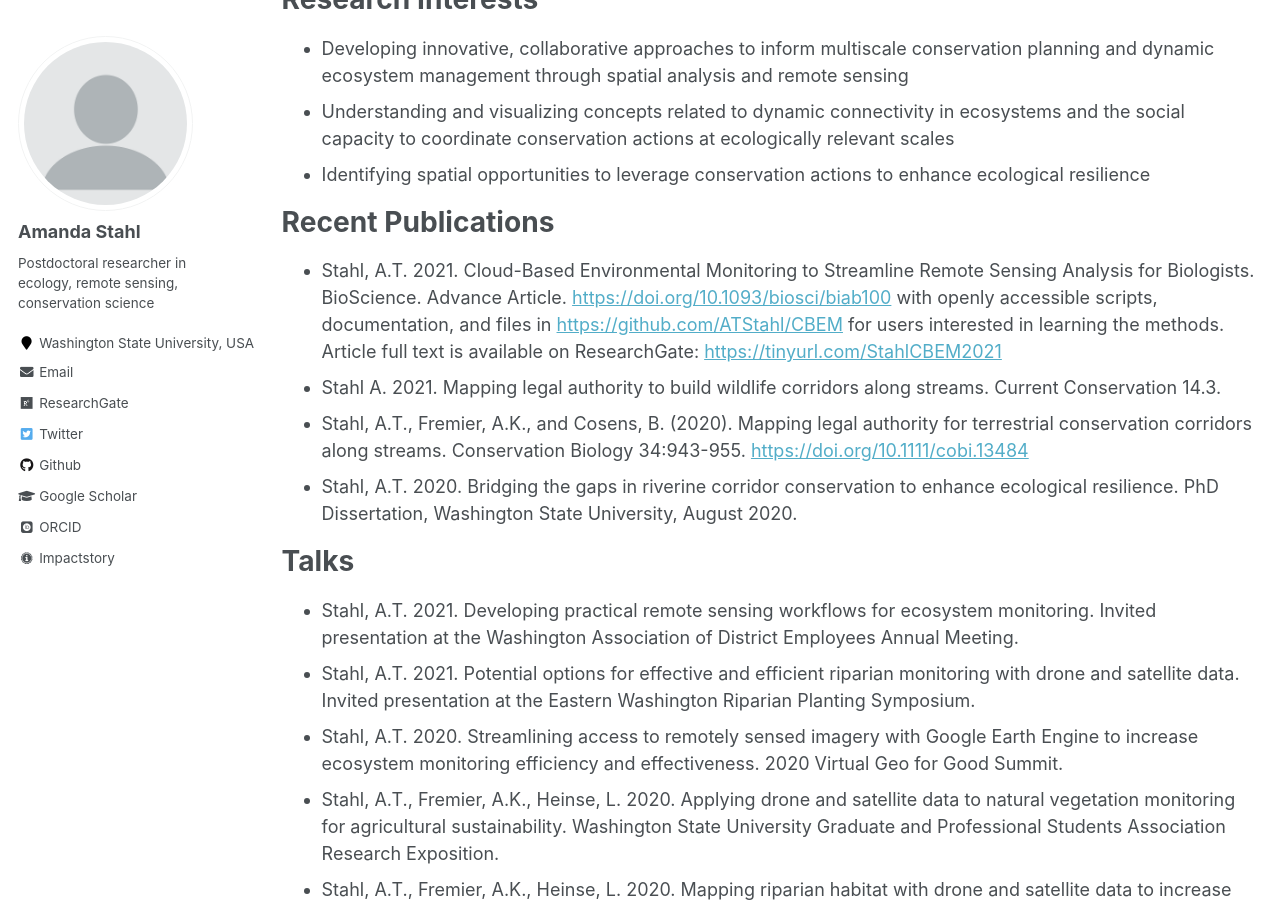
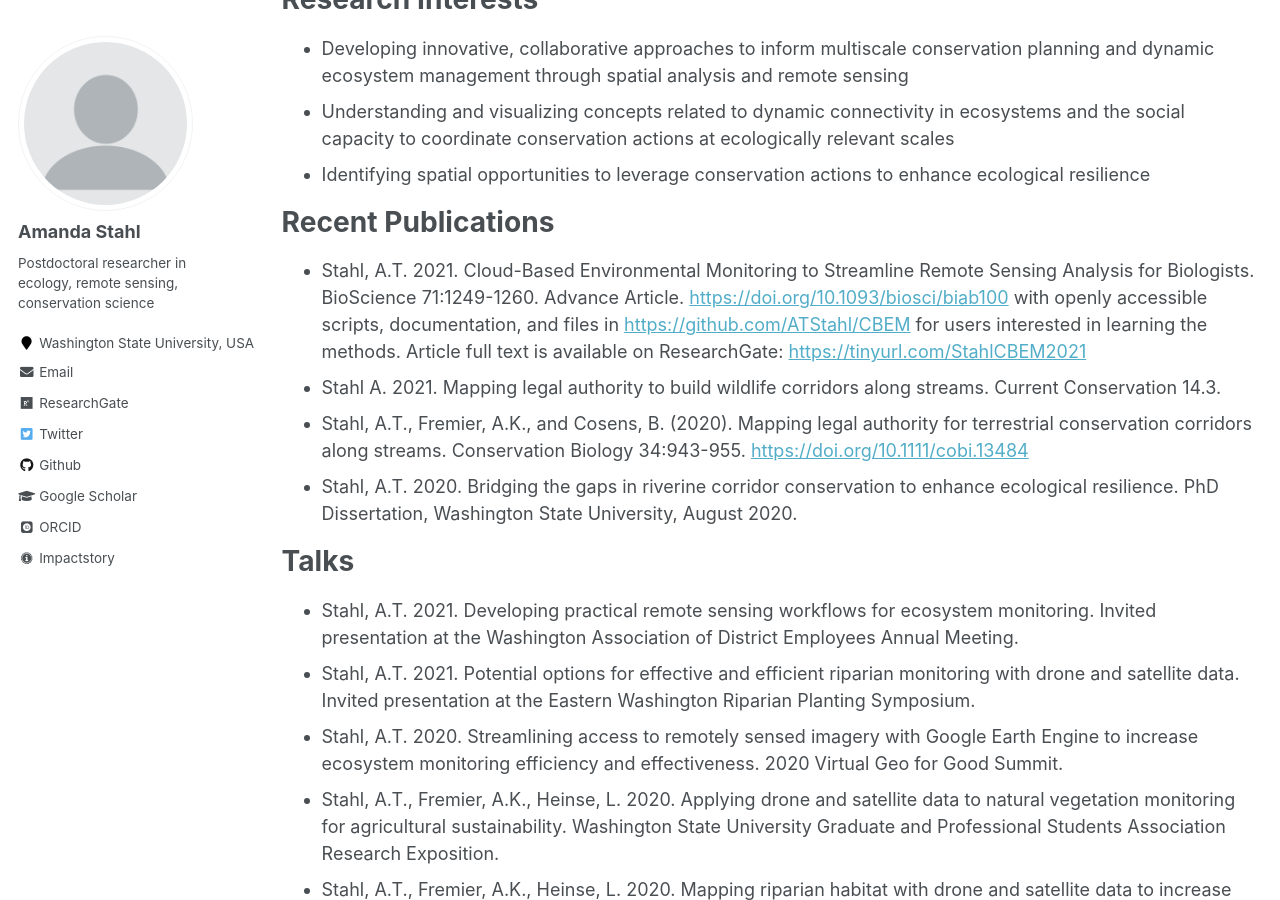
Before and after one commit to ATStahl/ATSpages, a Jekyll site: the page built from _pages/cv.md, in a window 1280 px wide and 900 px high, scrolled down 776 px. Built offline with Jekyll 4.4.1, drawn with Linux system fonts in a browser that asks for light colours; some web fonts are replaced.

Commit message:
CBEM ref update
updated CBEM BioScience volume, pages

```diff
--- a/_pages/cv.md
+++ b/_pages/cv.md
@@ -37,7 +37,7 @@ Research Interests
 
 Recent Publications
 ======
-* Stahl, A.T. 2021. Cloud-Based Environmental Monitoring to Streamline Remote Sensing Analysis for Biologists. BioScience. Advance Article. <a href="https://doi.org/10.1093/biosci/biab100">https://doi.org/10.1093/biosci/biab100</a> with openly accessible scripts, documentation, and files in <a href="https://github.com/ATStahl/CBEM">https://github.com/ATStahl/CBEM</a> for users interested in learning the methods. Article full text is available on ResearchGate: <a href="https://tinyurl.com/StahlCBEM2021">https://tinyurl.com/StahlCBEM2021
+* Stahl, A.T. 2021. Cloud-Based Environmental Monitoring to Streamline Remote Sensing Analysis for Biologists. BioScience 71:1249-1260. Advance Article. <a href="https://doi.org/10.1093/biosci/biab100">https://doi.org/10.1093/biosci/biab100</a> with openly accessible scripts, documentation, and files in <a href="https://github.com/ATStahl/CBEM">https://github.com/ATStahl/CBEM</a> for users interested in learning the methods. Article full text is available on ResearchGate: <a href="https://tinyurl.com/StahlCBEM2021">https://tinyurl.com/StahlCBEM2021
 </a>
 * Stahl A. 2021. Mapping legal authority to build wildlife corridors along streams. Current Conservation 14.3.
 * Stahl, A.T., Fremier, A.K., and Cosens, B. (2020). Mapping legal authority for terrestrial conservation corridors along streams. Conservation Biology 34:943-955. <a href="https://doi.org/10.1111/cobi.13484">https://doi.org/10.1111/cobi.13484</a>
```
Also changed, not shown: 1 other file.
